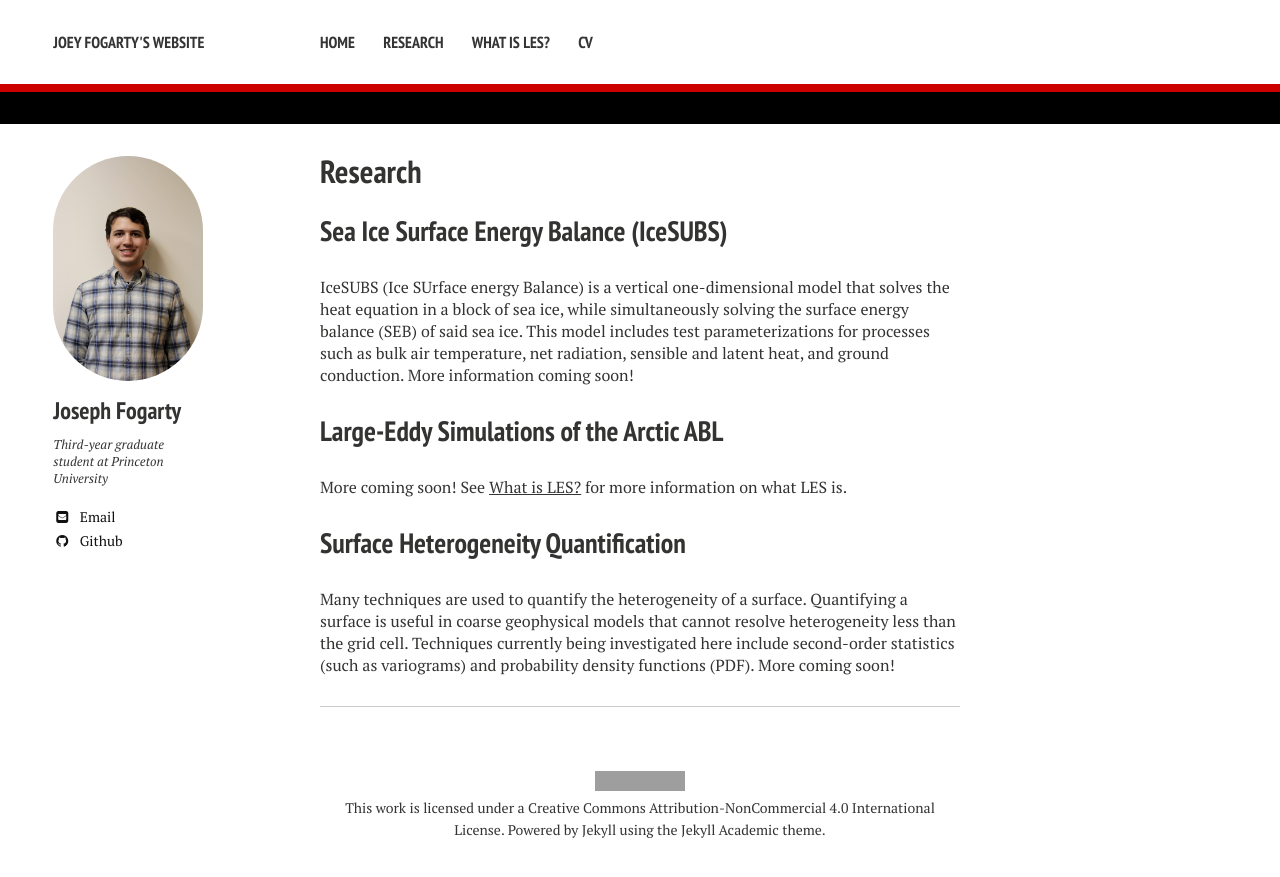
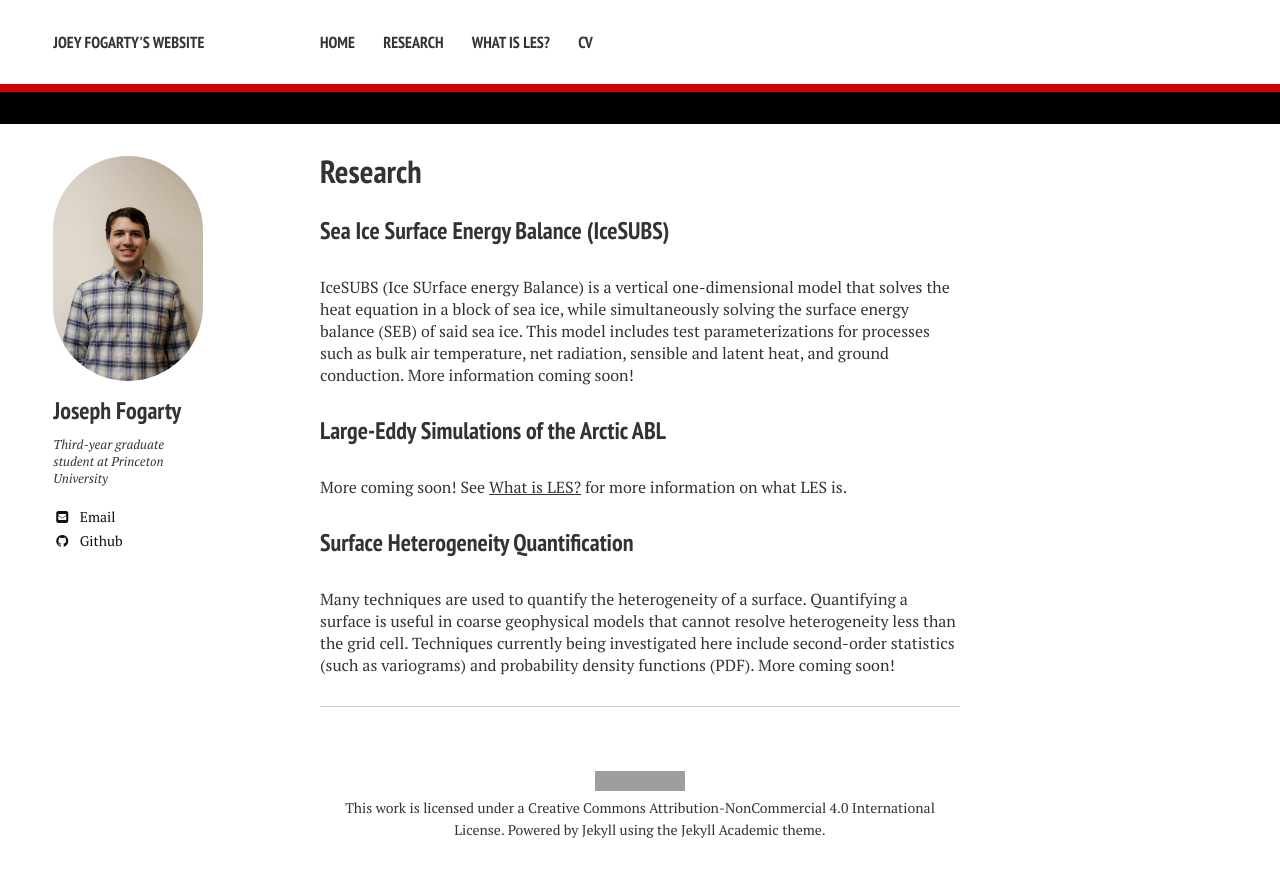
Before and after one commit to josephfogarty/josephfogarty.github.io, a Jekyll site: the page built from research.md, in a window 1280 px wide. Shown: the top 877 px of the page. Built offline with Jekyll 4.4.1, drawn with Linux system fonts in a browser that asks for light colours; nearby versions of some CDN libraries; grey boxes are pictures that could not be loaded.

```diff
--- a/research.md
+++ b/research.md
@@ -4,14 +4,14 @@ title: Research
 excerpt: "Sea Ice and the Arctic Atmospheric Boundary Layer"
 ---
 
-## Sea Ice Surface Energy Balance (IceSUBS)
+### Sea Ice Surface Energy Balance (IceSUBS)
 
 IceSUBS (Ice SUrface energy Balance) is a vertical one-dimensional model that solves the heat equation in a block of sea ice, while simultaneously solving the surface energy balance (SEB) of said sea ice. This model includes test parameterizations for processes such as bulk air temperature, net radiation, sensible and latent heat, and ground conduction. More information coming soon!
 
-## Large-Eddy Simulations of the Arctic ABL
+### Large-Eddy Simulations of the Arctic ABL
 
 More coming soon! See [What is LES?](what_is_les.md) for more information on what LES is.
 
-## Surface Heterogeneity Quantification
+### Surface Heterogeneity Quantification
 
 Many techniques are used to quantify the heterogeneity of a surface. Quantifying a surface is useful in coarse geophysical models that cannot resolve heterogeneity less than the grid cell. Techniques currently being investigated here include second-order statistics (such as variograms) and probability density functions (PDF). More coming soon!
```
